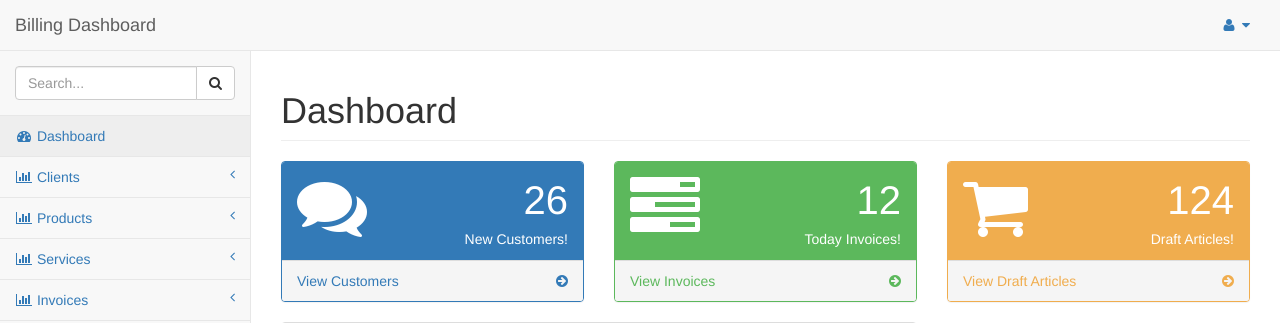
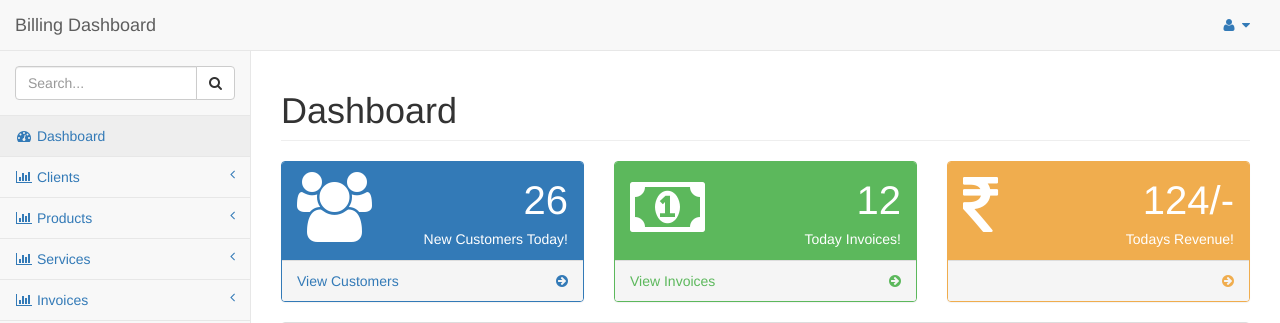
Before and after one commit to codingcyber/Invoice-Billing-Application-PHP, a PHP site: page /dashboard.php in a window 1280 px wide. Shown: the top 323 px of the page. Run offline with PHP 8.4, Linux system fonts and the light colour scheme; some libraries are stand-ins or nearby versions.

Commit message:
8-1 Working on Dashboard HTML

```diff
--- a/dashboard.php
+++ b/dashboard.php
@@ -16,11 +16,11 @@
                 <div class="panel-heading">
                     <div class="row">
                         <div class="col-xs-3">
-                            <i class="fa fa-comments fa-5x"></i>
+                            <i class="fa fa-users fa-5x"></i>
                         </div>
                         <div class="col-xs-9 text-right">
                             <div class="huge">26</div>
-                            <div>New Customers!</div>
+                            <div>New Customers Today!</div>
                         </div>
                     </div>
                 </div>
@@ -38,7 +38,7 @@
                 <div class="panel-heading">
                     <div class="row">
                         <div class="col-xs-3">
-                            <i class="fa fa-tasks fa-5x"></i>
+                            <i class="fa fa-money fa-5x"></i>
                         </div>
                         <div class="col-xs-9 text-right">
                             <div class="huge">12</div>
@@ -60,17 +60,17 @@
                 <div class="panel-heading">
                     <div class="row">
                         <div class="col-xs-3">
-                            <i class="fa fa-shopping-cart fa-5x"></i>
+                            <i class="fa fa-inr fa-5x"></i>
                         </div>
                         <div class="col-xs-9 text-right">
-                            <div class="huge">124</div>
-                            <div>Draft Articles!</div>
+                            <div class="huge">124/-</div>
+                            <div>Todays Revenue!</div>
                         </div>
                     </div>
                 </div>
                 <a href="#">
                     <div class="panel-footer">
-                        <span class="pull-left">View Draft Articles</span>
+                        <span class="pull-left">&nbsp;</span>
                         <span class="pull-right"><i class="fa fa-arrow-circle-right"></i></span>
                         <div class="clearfix"></div>
                     </div>
@@ -80,7 +80,34 @@
     </div>
     <!-- /.row -->
     <div class="row">
-        <div class="col-lg-8">
+        <div class="col-lg-12">
+            <script type="text/javascript" src="https://www.gstatic.com/charts/loader.js"></script>
+            <script type="text/javascript">
+              google.charts.load('current', {'packages':['corechart']});
+              google.charts.setOnLoadCallback(drawChart);
+
+              function drawChart() {
+                var data = google.visualization.arrayToDataTable([
+                  ['Days', 'Customers', 'Revenue'],
+                  ['Mon',  10,      400],
+                  ['Tue',  8,      460],
+                  ['Wed',  6,       1120],
+                  ['Thu',  12,      540],
+                  ['Fri',  12,      540],
+                  ['Sat',  12,      540],
+                  ['Sun',  12,      540]
+                ]);
+
+                var options = {
+                  title: '7 Days Performanc',
+                  hAxis: {title: 'Days',  titleTextStyle: {color: '#333'}},
+                  vAxis: {minValue: 0}
+                };
+
+                var chart = new google.visualization.AreaChart(document.getElementById('chart_div'));
+                chart.draw(data, options);
+              }
+            </script>
             <div class="panel panel-default">
                 <div class="panel-heading">
                     <i class="fa fa-bar-chart-o fa-fw"></i> Last 7 Days Revenue
@@ -106,7 +133,7 @@
                 </div>
                 <!-- /.panel-heading -->
                 <div class="panel-body">
-                    <div id="morris-area-chart"></div>
+                    <div id="chart_div" style="width: 100%; height: 300px;"></div>
                 </div>
                 <!-- /.panel-body -->
             </div>
@@ -137,15 +164,15 @@
                 <!-- /.panel-heading -->
                 <div class="panel-body">
                     <div class="row">
-                        <div class="col-lg-4">
+                        <div class="col-lg-12">
                             <div class="table-responsive">
                                 <table class="table table-bordered table-hover table-striped">
                                     <thead>
                                         <tr>
-                                            <th>#</th>
                                             <th>Date</th>
-                                            <th>Time</th>
+                                            <th>No. Of Invoices</th>
                                             <th>Amount</th>
+                                            <th>----</th>
                                         </tr>
                                     </thead>
                                     <tbody>
@@ -203,9 +230,6 @@
                             <!-- /.table-responsive -->
                         </div>
                         <!-- /.col-lg-4 (nested) -->
-                        <div class="col-lg-8">
-                            <div id="morris-bar-chart"></div>
-                        </div>
                         <!-- /.col-lg-8 (nested) -->
                     </div>
                     <!-- /.row -->
```
